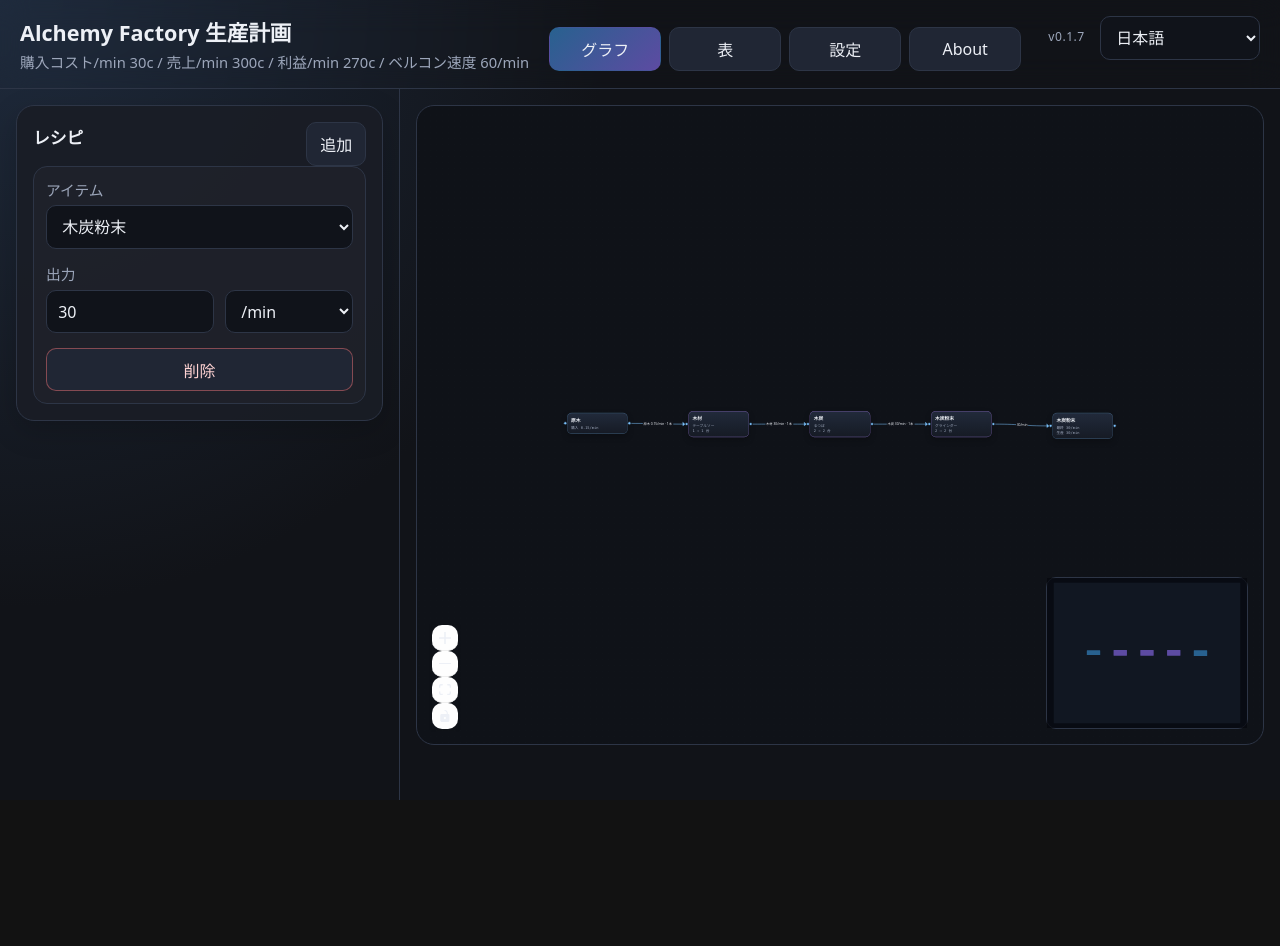
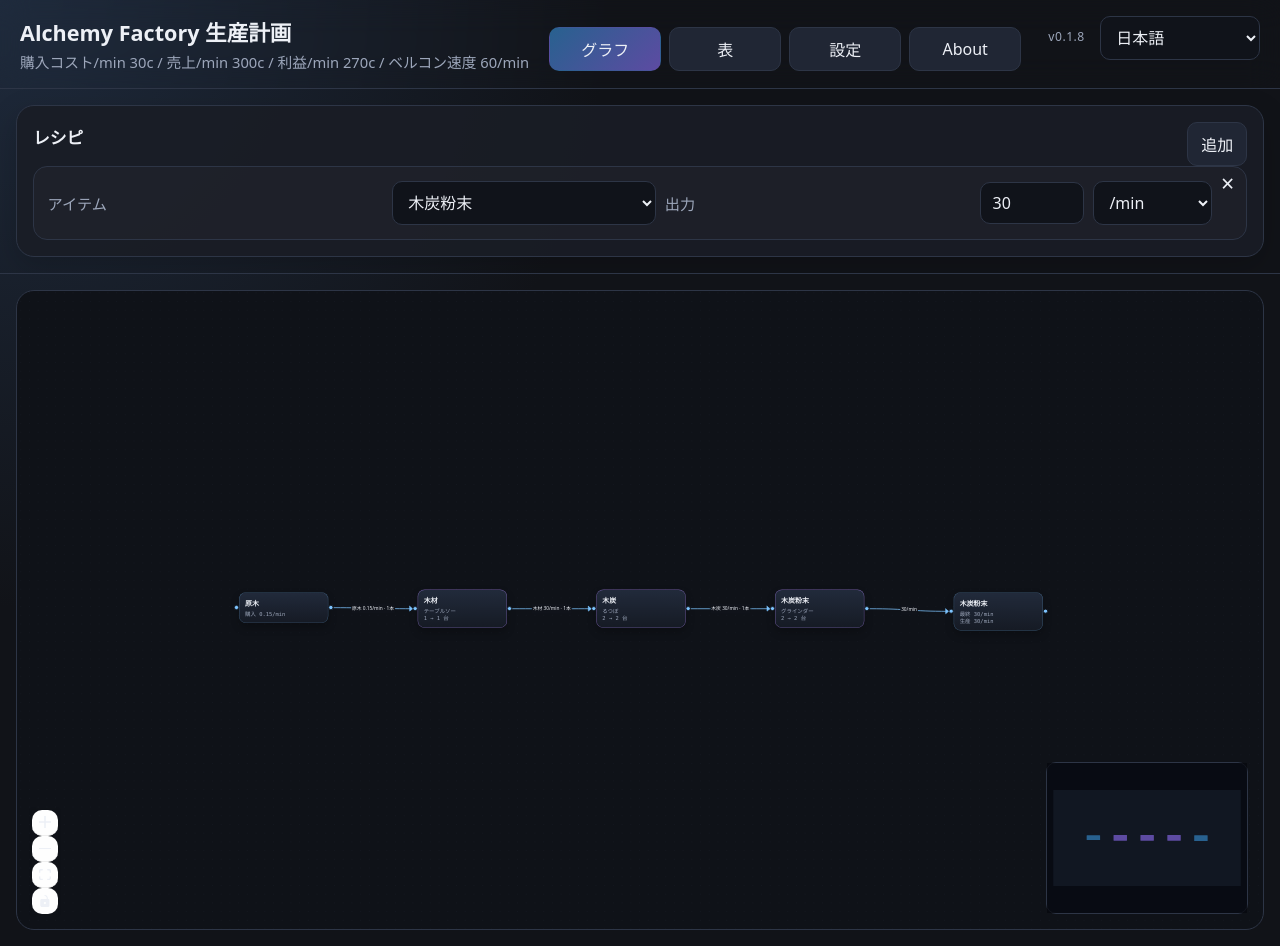
Before and after one commit to spaltfcy/alchemyfactory-calculator, a React (Vite) app: page / in a window 1280 px wide. Before the commit the page ends 800 px from the top, so only its background shows below. Built offline with nearby package versions, Linux system fonts and the light colour scheme.

Commit message:
Refine target editor and split settings layout

```diff
--- a/package.json
+++ b/package.json
@@ -1,6 +1,6 @@
 {
   "name": "alchemyfactory-calculator",
-  "version": "0.1.7",
+  "version": "0.1.8",
   "private": true,
   "type": "module",
   "scripts": {
--- a/src/App.tsx
+++ b/src/App.tsx
@@ -12,7 +12,7 @@ import { SettingsTab } from './components/SettingsTab';
 import { AboutTab } from './components/AboutTab';
 import { formatCopper, formatNumber } from './utils/format';
 
-const APP_VERSION = 'v0.1.7';
+const APP_VERSION = 'v0.1.8';
 
 function mergeInitialState(): AppState {
   const saved = loadState();
--- a/src/components/SettingsTab.tsx
+++ b/src/components/SettingsTab.tsx
@@ -1,7 +1,9 @@
 // @ts-nocheck
 import type { AppSettings, AppState, Lang, SurplusPolicy } from '../types';
 import { ABILITY_IDS } from '../data/abilityTables';
-import { t } from '../i18n';
+import { ITEMS } from '../data/items';
+import { getRecipesProducing } from '../data/recipes';
+import { t, text } from '../i18n';
 import { clearState, downloadJson } from '../utils/storage';
 
 export type SettingsTabProps = {
@@ -13,20 +15,20 @@ const abilityLabels: Record<string, { ja: string; en: string }> = {
   logisticsEfficiency: { ja: '物流効率', en: 'Logistics Efficiency' },
   throwingEfficiency: { ja: '投擲効率', en: 'Throwing Efficiency' },
   factoryEfficiency: { ja: '工場効率', en: 'Factory Efficiency' },
-  alchemySkill: { ja: '錬金スキル', en: 'Alchemy Skill' },
+  alchemySkill: { ja: '錬金術スキル', en: 'Alchemy Skill' },
   fuelEfficiency: { ja: '燃料効率', en: 'Fuel Efficiency' },
   fertilizerEfficiency: { ja: '肥料効率', en: 'Fertilizer Efficiency' },
   salesAbility: { ja: '販売能力', en: 'Sales Ability' },
   negotiationSkill: { ja: '交渉スキル', en: 'Negotiation Skill' },
   customerManagement: { ja: '顧客管理', en: 'Customer Management' },
-  relicKnowledge: { ja: '遺物知識', en: 'Relic Knowledge' },
+  relicKnowledge: { ja: 'レリック知識', en: 'Relic Knowledge' },
 };
 
 function mergeState(current: AppState, imported: Partial<AppState>): AppState {
   return {
     ...current,
     ...imported,
-    settings: { ...current.settings, ...imported.settings, showSurplus: imported.settings?.showSurplus ?? current.settings.showSurplus },
+    settings: { ...current.settings, ...imported.settings },
     abilities: { ...current.abilities, ...imported.abilities },
     recipePreferences: { ...current.recipePreferences, ...imported.recipePreferences },
     surplusPolicies: { ...current.surplusPolicies, ...imported.surplusPolicies },
@@ -50,11 +52,49 @@ export function SettingsTab({ state, setState }: SettingsTabProps) {
     setState(mergeState(state, parsed));
   }
 
+  const recipeItems = ITEMS.filter((item) => getRecipesProducing(item.id).length > 1);
+
   return (
-    <div className="settings-tab settings-tab-custom">
-      <section className="panel settings-box settings-box-language">
+    <div className="settings-layout">
+      <div className="settings-left-column">
+        <section className="panel settings-card settings-recipes-card">
+          <h2>{lang === 'ja' ? 'レシピ設定' : 'Recipe settings'}</h2>
+
+          <div className="settings-recipes-list">
+            {recipeItems.map((item) => {
+              const recipes = getRecipesProducing(item.id);
+              return (
+                <div className="settings-recipe-row" key={item.id}>
+                  <div className="settings-field-label">{text(item.name, lang)}</div>
+
+                  <select
+                    value={state.recipePreferences[item.id] ?? ''}
+                    onChange={(e) => {
+                      const next = { ...state.recipePreferences };
+                      if (e.target.value) next[item.id] = e.target.value;
+                      else delete next[item.id];
+                      setState({ ...state, recipePreferences: next });
+                    }}
+                  >
+                    <option value="">{lang === 'ja' ? 'デフォルト' : 'Default'}</option>
+                    {recipes.map((recipe) => (
+                      <option key={recipe.id} value={recipe.id}>
+                        {text(recipe.name, lang)}
+                      </option>
+                    ))}
+                  </select>
+                </div>
+              );
+            })}
+          </div>
+        </section>
+      </div>
+
+      <div className="settings-right-column">
+        <div className="settings-right-grid">
+          <section className="panel settings-card">
             <h2>{t('language', lang)}</h2>
-        <div className="settings-box-body">
+            <div className="settings-fields">
               <div className="settings-field">
                 <div className="settings-field-label">{t('language', lang)}</div>
                 <select value={state.language} onChange={(e) => setState({ ...state, language: e.target.value as Lang })}>
@@ -65,9 +105,9 @@ export function SettingsTab({ state, setState }: SettingsTabProps) {
             </div>
           </section>
 
-      <section className="panel settings-box settings-box-calculation">
+          <section className="panel settings-card">
             <h2>{lang === 'ja' ? '計算' : 'Calculation'}</h2>
-        <div className="settings-box-body">
+            <div className="settings-fields">
               <div className="settings-field">
                 <div className="settings-field-label">{t('machineRounding', lang)}</div>
                 <select value={state.settings.machineRounding} onChange={(e) => patchSettings({ machineRounding: e.target.value as AppSettings['machineRounding'] })}>
@@ -87,9 +127,9 @@ export function SettingsTab({ state, setState }: SettingsTabProps) {
             </div>
           </section>
 
-      <section className="panel settings-box settings-box-display">
+          <section className="panel settings-card">
             <h2>{t('display', lang)}</h2>
-        <div className="settings-box-body">
+            <div className="settings-fields">
               <div className="settings-field">
                 <div className="settings-field-label">{lang === 'ja' ? 'グラフ詳細度' : 'Graph detail'}</div>
                 <select value={state.settings.graphDetailLevel} onChange={(e) => patchSettings({ graphDetailLevel: e.target.value as AppSettings['graphDetailLevel'] })}>
@@ -106,9 +146,9 @@ export function SettingsTab({ state, setState }: SettingsTabProps) {
             </div>
           </section>
 
-      <section className="panel settings-box settings-box-data">
+          <section className="panel settings-card">
             <h2>{t('data', lang)}</h2>
-        <div className="settings-box-body">
+            <div className="settings-fields">
               <button onClick={() => downloadJson('alchemy-factory-planner-save.json', state)}>
                 {t('exportJson', lang)}
               </button>
@@ -129,8 +169,9 @@ export function SettingsTab({ state, setState }: SettingsTabProps) {
               </button>
             </div>
           </section>
+        </div>
 
-      <section className="panel settings-box settings-box-abilities">
+        <section className="panel settings-card settings-card-abilities">
           <h2>{t('abilities', lang)}</h2>
           <div className="ability-grid">
             {ABILITY_IDS.map((id) => (
@@ -148,5 +189,6 @@ export function SettingsTab({ state, setState }: SettingsTabProps) {
           </div>
         </section>
       </div>
+    </div>
   );
 }
--- a/src/components/TargetEditor.tsx
+++ b/src/components/TargetEditor.tsx
@@ -58,38 +58,54 @@ export function TargetEditor({ lang, targets, onChange }: TargetEditorProps) {
         <button onClick={() => onChange([...targets, makeTarget(lang)])}>{t('addTarget', lang)}</button>
       </div>
 
-      <div className="target-list">
+      <div className="target-list target-list-inline">
         {targets.map((target) => (
-          <div className="target-row target-row-compact" key={target.id}>
-            <div className="target-field">
-              <div className="target-field-label">{lang === 'ja' ? 'アイテム' : 'Item'}</div>
-              <select value={target.outputItemId} onChange={(e) => updateTarget(target.id, { outputItemId: e.target.value })}>
+          <div className="target-inline-card" key={target.id}>
+            <button
+              className="target-inline-remove"
+              type="button"
+              aria-label={t('remove', lang)}
+              title={t('remove', lang)}
+              onClick={() => onChange(targets.filter((x) => x.id !== target.id))}
+            >
+              ×
+            </button>
+
+            <div className="target-inline-grid">
+              <div className="target-inline-label">{lang === 'ja' ? 'アイテム' : 'Item'}</div>
+
+              <select
+                className="target-inline-item-select"
+                value={target.outputItemId}
+                onChange={(e) => updateTarget(target.id, { outputItemId: e.target.value })}
+              >
                 {selectableOutputItems.map((itemId) => (
-                  <option key={itemId} value={itemId}>{text(itemById[itemId].name, lang)}</option>
+                  <option key={itemId} value={itemId}>
+                    {text(itemById[itemId].name, lang)}
+                  </option>
                 ))}
               </select>
-            </div>
 
-            <div className="target-field">
-              <div className="target-field-label">{lang === 'ja' ? '出力' : 'Output'}</div>
-              <div className="target-inline">
+              <div className="target-inline-label">{lang === 'ja' ? '出力' : 'Output'}</div>
+
               <input
+                className="target-inline-value-input"
                 type="number"
                 min="0"
                 step="0.1"
                 value={target.value}
                 onChange={(e) => updateTarget(target.id, { value: Number(e.target.value) })}
               />
-                <select value={target.mode} onChange={(e) => updateTarget(target.id, { mode: e.target.value as ProductionTarget['mode'] })}>
+
+              <select
+                className="target-inline-mode-select"
+                value={target.mode}
+                onChange={(e) => updateTarget(target.id, { mode: e.target.value as ProductionTarget['mode'] })}
+              >
                 <option value="rate">{t('rateShort', lang)}</option>
                 <option value="machines">{t('machinesShort', lang)}</option>
               </select>
             </div>
-            </div>
-
-            <button className="danger" onClick={() => onChange(targets.filter((x) => x.id !== target.id))}>
-              {t('remove', lang)}
-            </button>
           </div>
         ))}
       </div>
--- a/src/styles.css
+++ b/src/styles.css
@@ -385,3 +385,196 @@ th { color: var(--muted); font-weight: 600; background: rgba(255, 255, 255, 0.02
     grid-template-columns: 1fr;
   }
 }
+
+
+/* v0.1.8 overrides */
+.main-layout {
+  grid-template-columns: 34rem 1fr;
+}
+
+.target-list-inline {
+  display: grid;
+  gap: 0.85rem;
+}
+
+.target-inline-card {
+  position: relative;
+  padding: 0.9rem 2.15rem 0.9rem 0.85rem;
+  border: 1px solid var(--line);
+  border-radius: 14px;
+  background: rgba(255, 255, 255, 0.02);
+}
+
+.target-inline-grid {
+  display: grid;
+  grid-template-columns: auto 16.5rem auto 6.5rem 7.4rem;
+  align-items: center;
+  gap: 0.55rem;
+}
+
+.target-inline-label {
+  color: var(--muted);
+  font-size: 0.95rem;
+  white-space: nowrap;
+}
+
+.target-inline-item-select {
+  width: 16.5rem;
+  min-width: 16.5rem;
+}
+
+.target-inline-value-input {
+  width: 6.5rem;
+  min-width: 6.5rem;
+}
+
+.target-inline-mode-select {
+  width: 7.4rem;
+  min-width: 7.4rem;
+}
+
+.target-inline-remove {
+  position: absolute;
+  top: 0.35rem;
+  right: 0.45rem;
+  width: 1.4rem;
+  height: 1.4rem;
+  padding: 0;
+  border: 0;
+  background: transparent;
+  color: var(--text);
+  font-size: 1.45rem;
+  line-height: 1;
+  cursor: pointer;
+}
+
+.target-inline-remove:hover {
+  color: var(--danger);
+  border: 0;
+}
+
+.settings-layout {
+  display: grid;
+  grid-template-columns: 24rem minmax(0, 1fr);
+  gap: 1rem;
+  align-items: start;
+}
+
+.settings-left-column,
+.settings-right-column {
+  display: grid;
+  gap: 1rem;
+  min-width: 0;
+}
+
+.settings-right-grid {
+  display: grid;
+  grid-template-columns: repeat(2, minmax(17rem, 1fr));
+  gap: 1rem;
+  align-items: start;
+}
+
+.settings-card {
+  width: 100%;
+  height: auto;
+}
+
+.settings-card h2 {
+  margin: 0 0 1rem;
+}
+
+.settings-fields {
+  display: grid;
+  gap: 1rem;
+  align-content: start;
+}
+
+.settings-field {
+  display: grid;
+  gap: 0.35rem;
+  align-content: start;
+}
+
+.settings-field-label {
+  color: var(--muted);
+  font-size: 0.92rem;
+}
+
+.settings-recipes-card {
+  min-height: calc(100vh - 11rem);
+}
+
+.settings-recipes-list {
+  display: grid;
+  gap: 0;
+  max-height: calc(100vh - 17rem);
+  overflow: auto;
+  padding-right: 0.2rem;
+}
+
+.settings-recipe-row {
+  display: grid;
+  gap: 0.45rem;
+  padding: 0.8rem 0;
+  border-bottom: 1px solid var(--line);
+}
+
+.settings-recipe-row:first-child {
+  padding-top: 0;
+}
+
+.settings-card-abilities {
+  width: 100%;
+}
+
+.settings-card-abilities .ability-grid {
+  display: grid;
+  grid-template-columns: repeat(3, minmax(12rem, 1fr));
+  gap: 0.9rem 1rem;
+}
+
+@media (max-width: 1400px) {
+  .main-layout {
+    grid-template-columns: 1fr;
+  }
+
+  .side-pane {
+    border-right: 0;
+    border-bottom: 1px solid var(--line);
+  }
+}
+
+@media (max-width: 1250px) {
+  .settings-layout {
+    grid-template-columns: 1fr;
+  }
+
+  .settings-right-grid {
+    grid-template-columns: repeat(auto-fit, minmax(17rem, 1fr));
+  }
+
+  .settings-recipes-card {
+    min-height: auto;
+  }
+
+  .settings-recipes-list {
+    max-height: 26rem;
+  }
+}
+
+@media (max-width: 780px) {
+  .target-inline-grid {
+    grid-template-columns: 1fr;
+  }
+
+  .target-inline-item-select,
+  .target-inline-value-input,
+  .target-inline-mode-select {
+    width: 100%;
+    min-width: 0;
+  }
+
+  .settings-card-abilities .ability-grid {
+    grid-template-columns: 1fr;
+  }
+}
```
Lines whose indentation alone changed are shown as unchanged.
